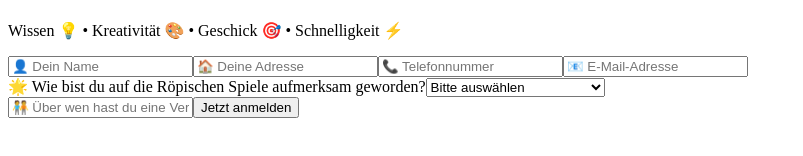
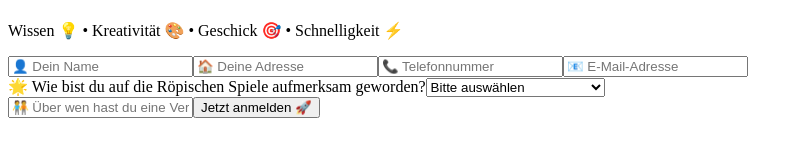
Before and after one commit to RaykSchroeder/RoepischeSpiele, a Next.js app: page / in a window 1280 px wide. Shown: the part 172-328 px from the top of the page, without its empty margins (0-803 px from the left). Built offline with nearby package versions, Linux system fonts and the light colour scheme.

Commit message:
Update index.js

```diff
--- a/pages/index.js
+++ b/pages/index.js
@@ -1,6 +1,6 @@
 import { useState } from "react";
+import Image from "next/image";
 import ConsentDialog from "../components/ConsentDialog";
-import Image from "next/image";
 
 export default function Home() {
   const [form, setForm] = useState({
@@ -14,28 +14,50 @@ export default function Home() {
   });
   const [loading, setLoading] = useState(false);
   const [success, setSuccess] = useState(false);
+  const [showDialog, setShowDialog] = useState(false);
 
+  // === Daten absenden ===
   const handleSubmit = async () => {
     const how_found_final =
-      form.how_found === "Sonstiges" ? form.how_found_other : form.how_found;
+      form.how_found === "Sonstiges ✏️" ? form.how_found_other : form.how_found;
+
+    if (!form.name.trim() || !form.email.trim()) {
+      alert("Bitte Name und E-Mail ausfüllen!");
+      return;
+    }
 
     setLoading(true);
+    try {
       const res = await fetch("/api/register", {
         method: "POST",
         headers: { "Content-Type": "application/json" },
         body: JSON.stringify({ ...form, how_found: how_found_final }),
       });
+      const data = await res.json();
+      if (res.ok) {
+        console.log("✅ Registrierung erfolgreich:", data);
+        setSuccess(true);
+      } else {
+        alert("Fehler: " + data.error);
+        console.error("❌ Fehler:", data);
+      }
+    } catch (err) {
+      alert("Serverfehler: " + err.message);
+      console.error("💥 Fehler beim Senden:", err);
+    } finally {
       setLoading(false);
-    if (res.ok) setSuccess(true);
+      setShowDialog(false);
+    }
   };
 
   if (success)
     return (
       <div className="min-h-screen flex flex-col items-center justify-center bg-gradient-to-br from-yellow-400 via-orange-500 to-pink-500 text-white text-center p-6">
-        <h1 className="text-4xl font-extrabold mb-4 animate-bounce">🎉 Anmeldung erfolgreich!</h1>
+        <h1 className="text-4xl font-extrabold mb-4 animate-bounce">
+          🎉 Anmeldung erfolgreich!
+        </h1>
         <p className="text-lg mb-8">
-          Danke für deine Anmeldung bei den <strong>Röpischen Spielen</strong>!
-          Wir freuen uns auf dich! 💪🔥
+          Danke für deine Anmeldung bei den <strong>Röpischen Spielen</strong>! 💪🔥
         </p>
         <button
           onClick={() => setSuccess(false)}
@@ -48,7 +70,6 @@ export default function Home() {
 
   return (
     <div className="min-h-screen bg-gradient-to-br from-indigo-500 via-purple-500 to-pink-500 flex items-center justify-center p-4 relative overflow-hidden">
-      {/* Leichter animierter Farbverlauf */}
       <div className="absolute inset-0 bg-[radial-gradient(circle_at_20%_20%,rgba(255,255,255,0.2),transparent_60%)] animate-pulse" />
 
       <div className="bg-white/90 backdrop-blur-md p-8 rounded-3xl shadow-2xl w-full max-w-lg relative z-10 text-gray-800">
@@ -70,7 +91,13 @@ export default function Home() {
         </div>
 
         {/* Formular */}
-        <form onSubmit={(e) => e.preventDefault()} className="space-y-4">
+        <form
+          className="space-y-4"
+          onSubmit={(e) => {
+            e.preventDefault();
+            setShowDialog(true);
+          }}
+        >
           <input
             type="text"
             placeholder="👤 Dein Name"
@@ -142,7 +169,12 @@ export default function Home() {
             }
           />
 
-          <ConsentDialog onConfirm={handleSubmit} />
+          <button
+            type="submit"
+            className="w-full bg-gradient-to-r from-pink-500 to-purple-500 text-white font-semibold py-3 rounded-xl shadow-lg hover:opacity-90 transition"
+          >
+            Jetzt anmelden 🚀
+          </button>
 
           {loading && (
             <p className="text-sm text-center text-gray-600 animate-pulse">
@@ -151,6 +183,13 @@ export default function Home() {
           )}
         </form>
       </div>
+
+      {showDialog && (
+        <ConsentDialog
+          onConfirm={handleSubmit}
+          onCancel={() => setShowDialog(false)}
+        />
+      )}
     </div>
   );
 }
```
Lines whose indentation alone changed are shown as unchanged.
